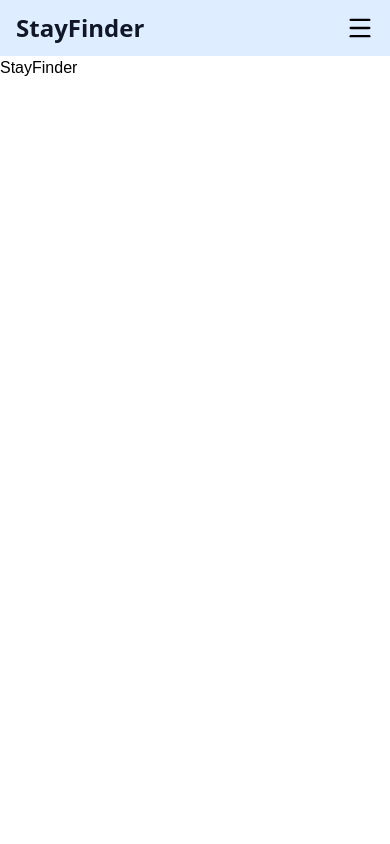
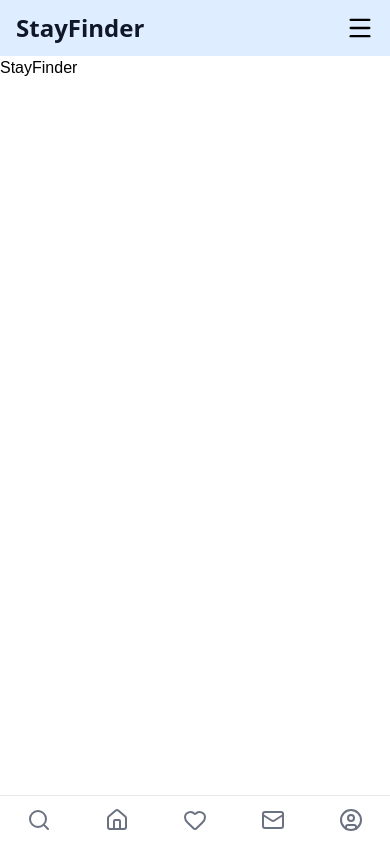
Before and after one commit to ManauTunjae/stay-finder-fe, a Next.js app: page / in a window 390 px wide. Built offline with nearby package versions, Linux system fonts and the light colour scheme.

Commit message:
feat: integrate BottomNav component into RootLayout

```diff
--- a/src/app/layout.tsx
+++ b/src/app/layout.tsx
@@ -2,6 +2,7 @@ import type { Metadata } from "next";
 import { Geist, Geist_Mono } from "next/font/google";
 import "./globals.css";
 import Header from "@/components/Header";
+import ButtonNav from "@/components/BottomNav";
 
 const geistSans = Geist({
   variable: "--font-geist-sans",
@@ -26,7 +27,8 @@ export default function RootLayout({ children }: LayoutProps<"/">) {
     >
       <body className="min-h-full flex flex-col">
         <Header />
-        {children}
+        <main className="flex-1 pb-20 md:pb-0">{children}</main>
+        <ButtonNav />
       </body>
     </html>
   );
```
